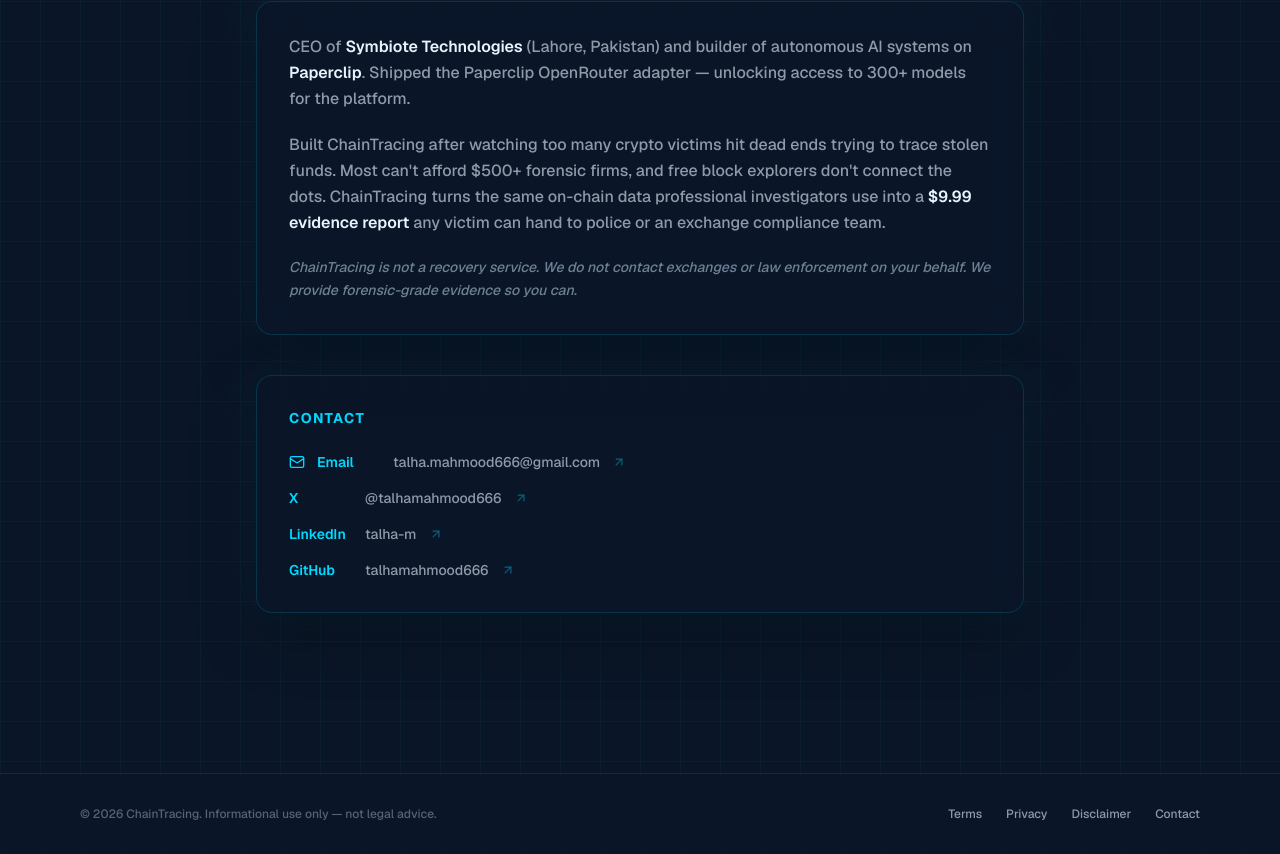
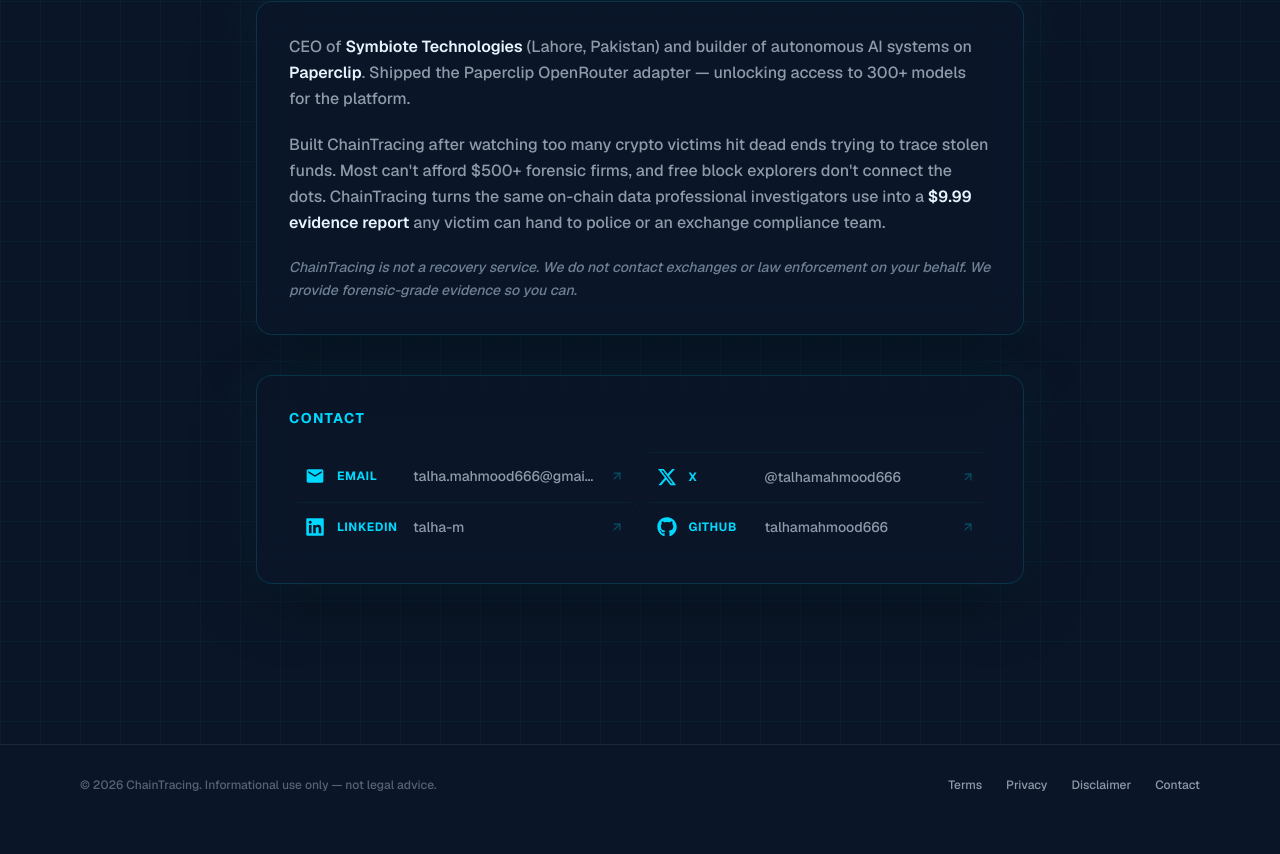
Before and after one commit to talhamahmood666/chaintracing, a Next.js app: page /about in a window 1280 px wide. Shown: the part 519-1373 px from the top of the page. After the commit the page ends 1344 px from the top, so only its background shows below. Built offline with nearby package versions, Linux system fonts and the light colour scheme; no server answers.

Commit message:
feat: live stats, social icons, contact grid

```diff
--- a/app/about/page.tsx
+++ b/app/about/page.tsx
@@ -1,10 +1,20 @@
 import Image from "next/image";
-import { Mail, ArrowUpRight } from "lucide-react";
+import { ArrowUpRight } from "lucide-react";
+import { FaXTwitter, FaLinkedin, FaGithub } from "react-icons/fa6";
+import { MdEmail } from "react-icons/md";
 
 export const metadata = {
   title: "About — ChainTracing",
   description: "Talha Mahmood, Founder of ChainTracing. Building forensic-grade crypto tracing tools for victims.",
 };
+
+const GLASS = {
+  background: "rgba(10,22,40,0.7)",
+  backdropFilter: "blur(20px)",
+  WebkitBackdropFilter: "blur(20px)",
+  border: "1px solid rgba(0,217,255,0.15)",
+  boxShadow: "0 0 40px rgba(0,217,255,0.07), 0 20px 60px rgba(0,0,0,0.4)",
+} as React.CSSProperties;
 
 export default function AboutPage() {
   return (
@@ -41,16 +51,7 @@
         </div>
 
         {/* Bio */}
-        <div
-          className="w-full rounded-2xl p-8 flex flex-col gap-5"
-          style={{
-            background: "rgba(10,22,40,0.7)",
-            backdropFilter: "blur(20px)",
-            WebkitBackdropFilter: "blur(20px)",
-            border: "1px solid rgba(0,217,255,0.15)",
-            boxShadow: "0 0 40px rgba(0,217,255,0.07), 0 20px 60px rgba(0,0,0,0.4)",
-          }}
-        >
+        <div className="w-full rounded-2xl p-8 flex flex-col gap-5" style={GLASS}>
           <p className="text-base leading-relaxed" style={{ color: "var(--text-secondary)" }}>
             CEO of{" "}
             <span style={{ color: "var(--text-primary)", fontWeight: 600 }}>Symbiote Technologies</span>{" "}
@@ -74,24 +75,15 @@
         </div>
 
         {/* Contact card */}
-        <div
-          className="w-full rounded-2xl p-8"
-          style={{
-            background: "rgba(10,22,40,0.7)",
-            backdropFilter: "blur(20px)",
-            WebkitBackdropFilter: "blur(20px)",
-            border: "1px solid rgba(0,217,255,0.15)",
-            boxShadow: "0 0 40px rgba(0,217,255,0.07), 0 20px 60px rgba(0,0,0,0.4)",
-          }}
-        >
+        <div className="w-full rounded-2xl p-8" style={GLASS}>
           <h2 className="text-sm font-bold uppercase tracking-widest mb-6" style={{ color: "#00D9FF" }}>
             Contact
           </h2>
-          <div className="flex flex-col gap-4">
-            <ContactRow icon={<Mail size={16} />} label="talha.mahmood666@gmail.com" href="mailto:talha.mahmood666@gmail.com" platform="Email" />
-            <ContactRow icon={null} label="@talhamahmood666" href="https://x.com/talhamahmood666" platform="X" />
-            <ContactRow icon={null} label="talha-m" href="https://www.linkedin.com/in/talha-m-70732497/" platform="LinkedIn" />
-            <ContactRow icon={null} label="talhamahmood666" href="https://github.com/talhamahmood666" platform="GitHub" />
+          <div className="grid grid-cols-1 sm:grid-cols-2 gap-px" style={{ borderColor: "rgba(0,217,255,0.08)" }}>
+            <ContactRow icon={<MdEmail size={20} />} platform="Email" label="talha.mahmood666@gmail.com" href="mailto:talha.mahmood666@gmail.com" first />
+            <ContactRow icon={<FaXTwitter size={20} />} platform="X" label="@talhamahmood666" href="https://x.com/talhamahmood666" />
+            <ContactRow icon={<FaLinkedin size={20} />} platform="LinkedIn" label="talha-m" href="https://www.linkedin.com/in/talha-m-70732497/" />
+            <ContactRow icon={<FaGithub size={20} />} platform="GitHub" label="talhamahmood666" href="https://github.com/talhamahmood666" />
           </div>
         </div>
 
@@ -100,19 +92,32 @@
   );
 }
 
-function ContactRow({ icon, label, href, platform }: { icon: React.ReactNode; label: string; href: string; platform: string }) {
+function ContactRow({ icon, platform, label, href, first }: {
+  icon: React.ReactNode;
+  platform: string;
+  label: string;
+  href: string;
+  first?: boolean;
+}) {
+  const isMailto = href.startsWith("mailto");
   return (
     <a
       href={href}
-      target={href.startsWith("mailto") ? undefined : "_blank"}
+      target={isMailto ? undefined : "_blank"}
       rel="noopener noreferrer"
-      className="flex items-center gap-3 group transition-colors duration-200"
-      style={{ color: "var(--text-secondary)" }}
+      className="group flex items-center gap-3 px-4 py-3.5 transition-colors duration-150 rounded-xl hover:bg-white/[0.04]"
+      style={{ borderTop: first ? undefined : "1px solid rgba(0,217,255,0.06)" }}
     >
-      {icon && <span style={{ color: "#00D9FF" }}>{icon}</span>}
-      <span className="text-sm font-semibold" style={{ color: "#00D9FF", minWidth: 64 }}>{platform}</span>
-      <span className="text-sm group-hover:text-white transition-colors duration-200">{label}</span>
-      <ArrowUpRight size={14} className="opacity-40 group-hover:opacity-100 transition-opacity duration-200" style={{ color: "#00D9FF" }} />
+      <span className="flex-shrink-0 transition-transform duration-150 group-hover:scale-110" style={{ color: "#00D9FF" }}>
+        {icon}
+      </span>
+      <span className="flex-shrink-0 text-xs font-bold uppercase tracking-wider w-16" style={{ color: "#00D9FF" }}>
+        {platform}
+      </span>
+      <span className="flex-1 text-sm truncate transition-colors duration-150 group-hover:text-white" style={{ color: "var(--text-secondary)" }}>
+        {label}
+      </span>
+      <ArrowUpRight size={14} className="flex-shrink-0 opacity-30 group-hover:opacity-100 transition-opacity duration-150" style={{ color: "#00D9FF" }} />
     </a>
   );
 }
--- /dev/null
+++ b/app/api/stats/route.ts
@@ -0,0 +1,13 @@
+import { NextResponse } from "next/server";
+import { getAdminClient } from "@/lib/supabase";
+
+export const revalidate = 300; // 5-min cache
+
+export async function GET() {
+  const db = getAdminClient();
+  const [{ count: scans }, { count: flagged }] = await Promise.all([
+    db.from("reports").select("*", { count: "exact", head: true }),
+    db.from("scam_addresses").select("*", { count: "exact", head: true }),
+  ]);
+  return NextResponse.json({ scans: scans ?? 0, flagged: flagged ?? 0, chains: 8 });
+}
--- a/components/AnimatedStatsCounter.tsx
+++ b/components/AnimatedStatsCounter.tsx
@@ -1,12 +1,12 @@
 'use client';
 
 import { useEffect, useRef, useState } from "react";
-import { TrendingUp, Shield, DollarSign } from "lucide-react";
+import { TrendingUp, Shield, Layers } from "lucide-react";
 
 function useCountUp(target: number, duration = 1800, start = false) {
   const [value, setValue] = useState(0);
   useEffect(() => {
-    if (!start) return;
+    if (!start || target === 0) return;
     let raf: number;
     const startTime = performance.now();
     const tick = (now: number) => {
@@ -25,6 +25,11 @@
 export default function AnimatedStatsCounter({ reportsCount }: { reportsCount: number }) {
   const ref = useRef<HTMLDivElement>(null);
   const [visible, setVisible] = useState(false);
+  const [stats, setStats] = useState({ scans: reportsCount, flagged: 0, chains: 8 });
+
+  useEffect(() => {
+    fetch("/api/stats").then(r => r.json()).then(setStats).catch(() => {});
+  }, []);
 
   useEffect(() => {
     const observer = new IntersectionObserver(([entry]) => {
@@ -34,9 +39,9 @@
     return () => observer.disconnect();
   }, []);
 
-  const traced = useCountUp(reportsCount, 1800, visible);
-  const flagged = useCountUp(4728, 1800, visible);
-  const recovered = useCountUp(41, 1800, visible);
+  const traced = useCountUp(stats.scans, 1800, visible);
+  const flagged = useCountUp(stats.flagged, 1800, visible);
+  const chains = useCountUp(stats.chains, 800, visible);
 
   const fmt = (n: number) => new Intl.NumberFormat('en-US').format(n);
 
@@ -58,10 +63,10 @@
       </div>
       <div className="glass rounded-2xl px-5 py-4 text-center min-w-[110px]">
         <div className="flex items-center justify-center gap-1.5 mb-1">
-          <DollarSign className="w-4 h-4" style={{ color: '#FFA500' }} />
+          <Layers className="w-4 h-4" style={{ color: '#9B59B6' }} />
         </div>
-        <p className="font-mono font-black text-2xl" style={{ color: '#00D9FF' }}>${(recovered / 10).toFixed(1)}M+</p>
-        <p className="text-xs mt-0.5" style={{ color: 'var(--text-muted)' }}>funds recovered</p>
+        <p className="font-mono font-black text-2xl" style={{ color: '#00D9FF' }}>{chains}</p>
+        <p className="text-xs mt-0.5" style={{ color: 'var(--text-muted)' }}>chains supported</p>
       </div>
     </div>
   );
--- a/package.json
+++ b/package.json
@@ -28,6 +28,7 @@
     "next": "16.2.3",
     "react": "19.2.4",
     "react-dom": "19.2.4",
+    "react-icons": "^5.6.0",
     "recharts": "^3.8.1",
     "three": "^0.183.2",
     "undici": "^7.25.0"
```
Also changed, not shown: 1 other file (tests, documents, lock files or other folders).
